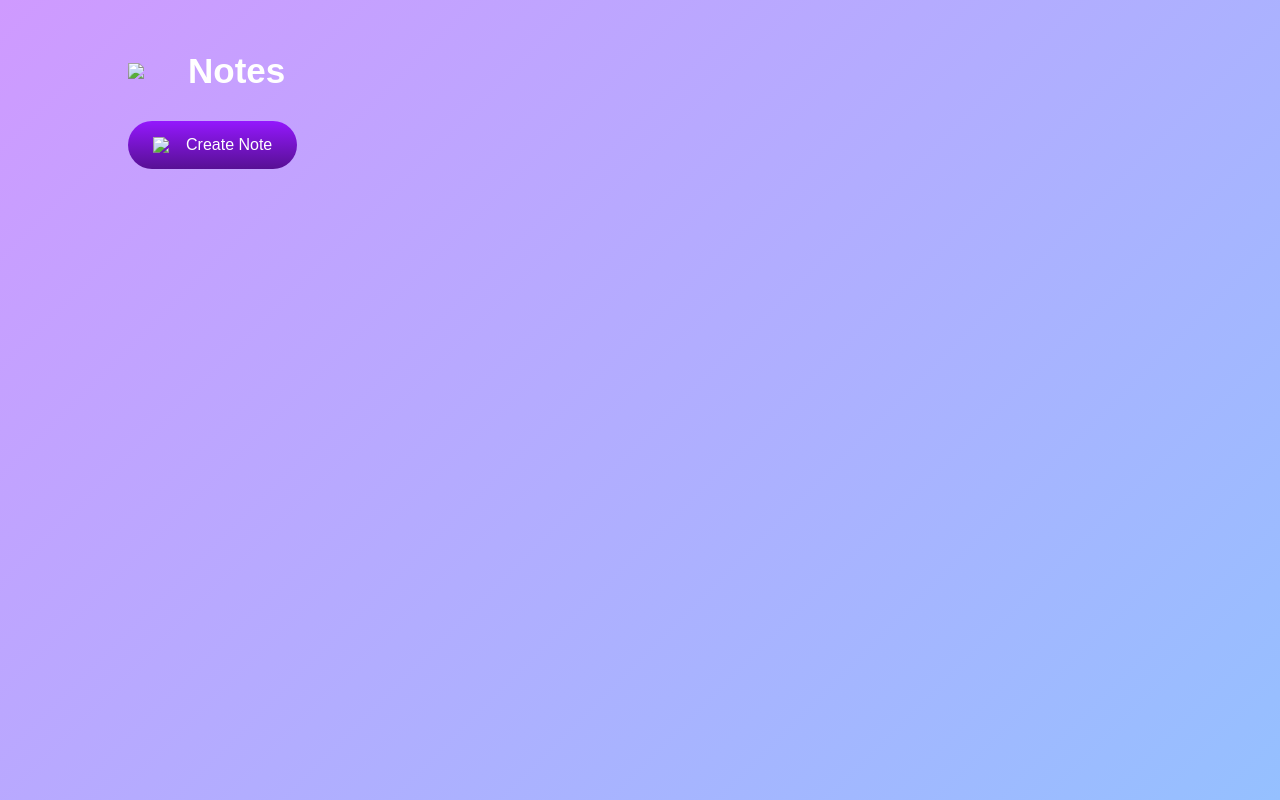
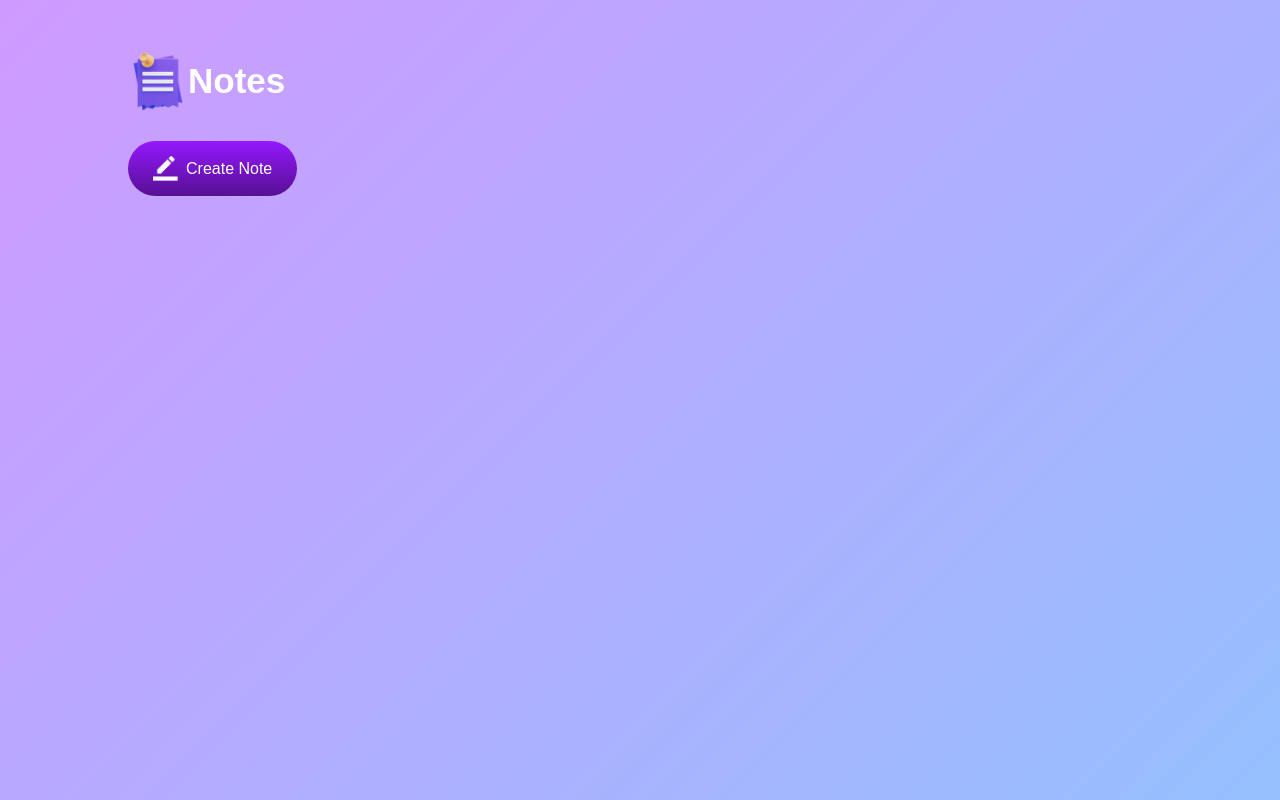
Before and after one commit to Harel-k/My-Notes-app-personal, a plain HTML site: page index.html in a window 1280 px wide. Drawn offline with Linux system fonts and the light colour scheme.

Commit message:
Update index.html

```diff
--- a/index.html
+++ b/index.html
@@ -9,11 +9,11 @@
     <body>
 
         <div class="container">
-            <h1><img src="images/notes.png"> Notes</h1>
-            <button class="btn"><img src="images/edit.png"> Create Note</button>
+            <h1><img src="notes.png"> Notes</h1>
+            <button class="btn"><img src="edit.png"> Create Note</button>
             <div class="notes-container">
                 <!-- <p contenteditable="true" class="input-box">
-                    <img src="images/delete.png">
+                    <img src="delete.png">
                 </p> -->
             </div>
         </div>
```
